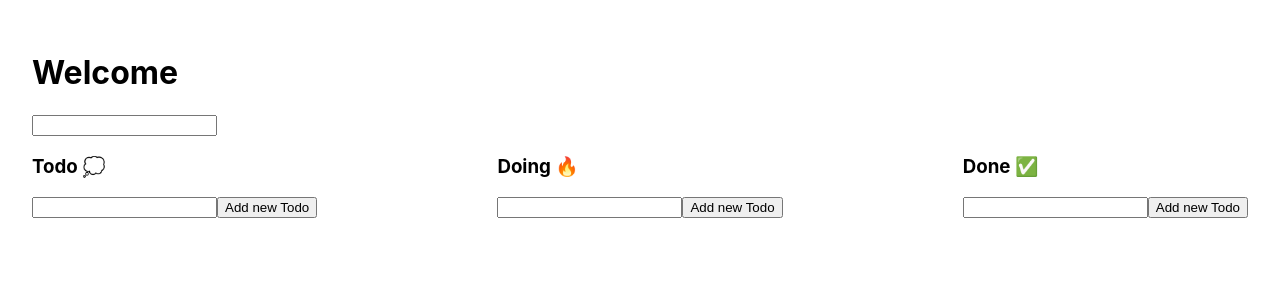
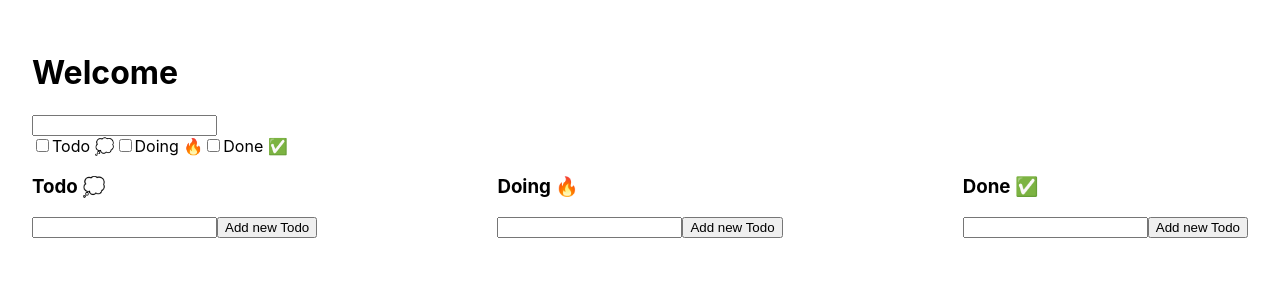
Before and after one commit to Ibcs16/my-little-kanban, a Next.js app: page / in a window 1280 px wide. Shown: the top 300 px of the page. Built offline with nearby package versions, Linux system fonts and the light colour scheme.

Commit message:
Add status filter for search 🔍

```diff
--- /dev/null
+++ b/features/todos/StatusFilter.tsx
@@ -0,0 +1,40 @@
+import React from "react";
+import { useAppDispatch, useAppSelector } from "../../app/hooks";
+import { statusTitle } from "./TodoList";
+import {
+  checkedFilterStatus,
+  selectAllFilterStatus,
+  uncheckedFilterStatus,
+} from "./todosSlice";
+
+// import { Container } from './styles';
+
+const StatusFilter: React.FC = () => {
+  const dispatch = useAppDispatch();
+  const filterStatus = useAppSelector(selectAllFilterStatus);
+  const onToggle = (key: string, e) => {
+    if (e.target.checked) {
+      dispatch(checkedFilterStatus(key));
+    } else {
+      dispatch(uncheckedFilterStatus(key));
+    }
+  };
+  return (
+    <div>
+      {Object.entries(statusTitle).map(([key, status]) => (
+        <label htmlFor={key} key={key}>
+          <input
+            type="checkbox"
+            name={`checkbox-${key}`}
+            id={`checkbox-${key}`}
+            checked={filterStatus.includes(key)}
+            onChange={e => onToggle(key, e)}
+          />
+          {status}
+        </label>
+      ))}
+    </div>
+  );
+};
+
+export default StatusFilter;
--- a/features/todos/todosSlice.ts
+++ b/features/todos/todosSlice.ts
@@ -29,31 +29,54 @@ const todosSlice = createSlice({
     searchedTerm: (state, action) => {
       state.search = action.payload;
     },
-    filterStatusChanged: (state, action) => {
-      state.filterStatus = action.payload;
+    checkedFilterStatus: (state, action) => {
+      state.filterStatus.push(action.payload);
+    },
+    uncheckedFilterStatus: (state, action) => {
+      state.filterStatus = state.filterStatus.filter(
+        status => status !== action.payload,
+      );
     },
   },
 });
 
-export const { todoAdded, searchedTerm, filterStatusChanged } =
-  todosSlice.actions;
+export const {
+  todoAdded,
+  searchedTerm,
+  checkedFilterStatus,
+  uncheckedFilterStatus,
+} = todosSlice.actions;
 
 export const selectAllTodos = (state: RootState) => {
-  const { items, search, filterStatus } = state.todos;
-  return items.filter(
-    ({ title, status }) =>
-      title.includes(search) || filterStatus.includes(status),
-  );
+  let { items, search, filterStatus } = state.todos;
+  if (filterStatus.length) {
+    items = items.filter(todo => filterStatus.includes(status));
+  }
+
+  if (search) {
+    items = items.filter(todo => todo.title.includes(search));
+  }
+
+  return items;
 };
 
+export const selectAllFilterStatus = (state: RootState) =>
+  state.todos.filterStatus;
+
 export const selectTodosByStatus = (state: RootState, status: string) => {
-  const { items, search, filterStatus } = state.todos;
-  return items
-    .filter(todo => todo.status === status)
-    .filter(
-      ({ title, status }) =>
-        title.includes(search) || filterStatus.includes(status),
-    );
+  let { items, search, filterStatus } = state.todos;
+
+  items = items.filter(todo => todo.status === status);
+
+  if (filterStatus.length) {
+    items = items.filter(todo => filterStatus.includes(status));
+  }
+
+  if (search) {
+    items = items.filter(todo => todo.title.includes(search));
+  }
+
+  return items;
 };
 
 export default todosSlice.reducer;
--- a/pages/index.tsx
+++ b/pages/index.tsx
@@ -1,6 +1,7 @@
 import type { NextPage } from "next";
 import Head from "next/head";
 import SearchBox from "../features/todos/SearchBox";
+import StatusFilter from "../features/todos/StatusFilter";
 import TodoList from "../features/todos/TodoList";
 
 const Home: NextPage = () => {
@@ -15,6 +16,7 @@ const Home: NextPage = () => {
       <main style={{ padding: "2em" }}>
         <h1>Welcome</h1>
         <SearchBox />
+        <StatusFilter />
         <div
           style={{
             display: "flex",
```
Also changed, not shown: 1 other file (tests, documents, lock files or other folders).
